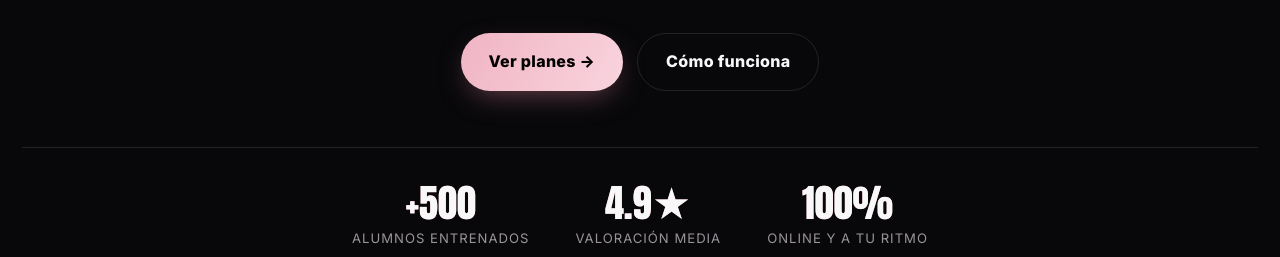
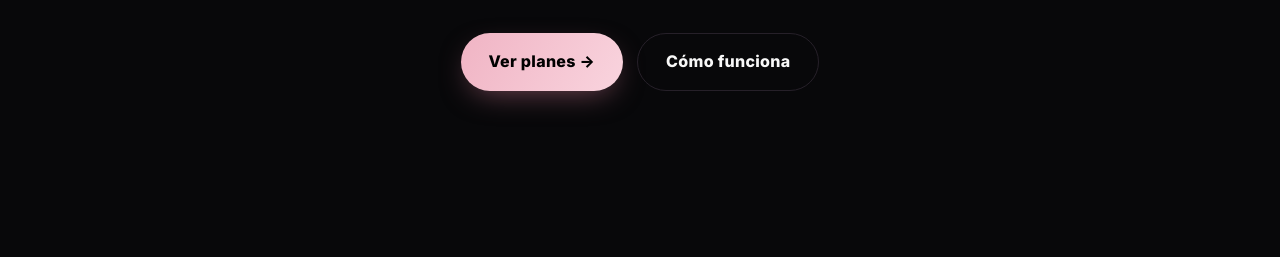
Before and after one commit to ggfitness/GGFitness, a website: page public/index.html in a window 1280 px wide. Shown: the part 538-795 px from the top of the page. Drawn offline with Linux system fonts and the light colour scheme; no server answers.

Commit message:
fix: se quito el +500 a pedido de gabi

```diff
--- a/public/index.html
+++ b/public/index.html
@@ -37,12 +37,6 @@
       <div class="hero-actions">
         <a href="#planes" class="btn">Ver planes →</a>
         <a href="#como" class="btn btn-ghost">Cómo funciona</a>
-      </div>
-
-      <div class="stats">
-        <div class="stat"><div class="num grad">+500</div><div class="lbl">Alumnos entrenados</div></div>
-        <div class="stat"><div class="num grad">4.9★</div><div class="lbl">Valoración media</div></div>
-        <div class="stat"><div class="num grad">100%</div><div class="lbl">Online y a tu ritmo</div></div>
       </div>
     </div>
   </header>
```
